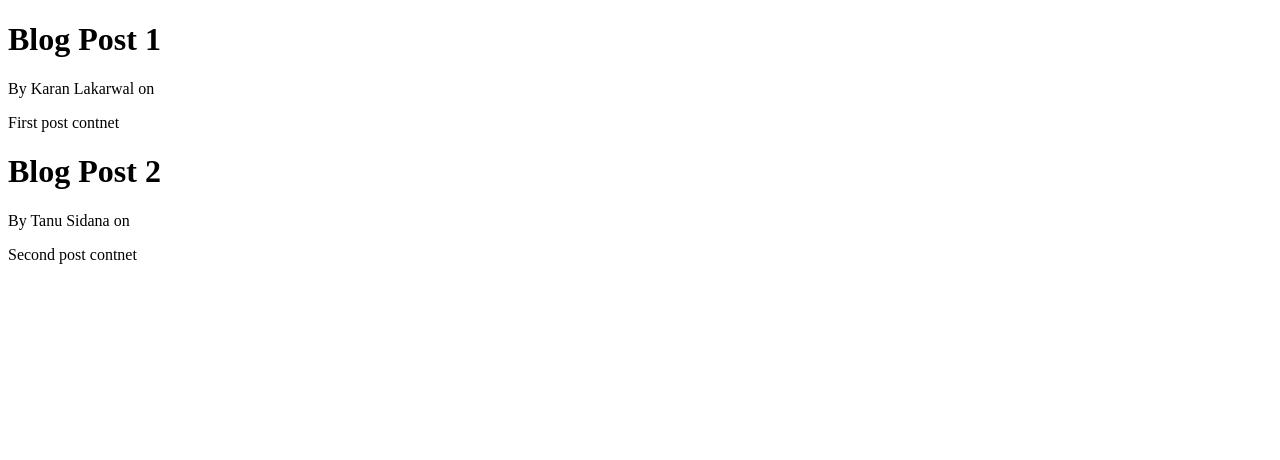
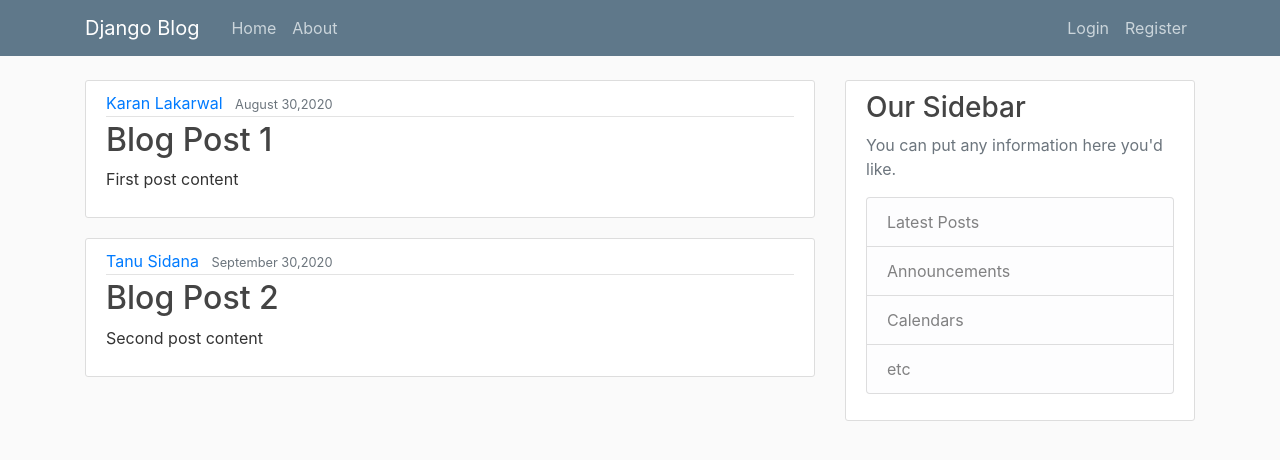
Before and after one commit to karanlakharwal5/django_blog, a Django app: page / in a window 1280 px wide. Shown: the top 460 px of the page. Run offline with Django 3.2, Linux system fonts and the light colour scheme; some libraries are stand-ins or nearby versions.

Commit message:
"used templates to render pages"

```diff
--- /dev/null
+++ b/blog/static/blog/main.css
@@ -0,0 +1,84 @@
+body {
+    background: #fafafa;
+    color: #333333;
+    margin-top: 5rem;
+  }
+
+  h1, h2, h3, h4, h5, h6 {
+    color: #444444;
+  }
+
+  ul {
+    margin: 0;
+  }
+
+  .bg-steel {
+    background-color: #5f788a;
+  }
+
+  .site-header .navbar-nav .nav-link {
+    color: #cbd5db;
+  }
+
+  .site-header .navbar-nav .nav-link:hover {
+    color: #ffffff;
+  }
+
+  .site-header .navbar-nav .nav-link.active {
+    font-weight: 500;
+  }
+
+  .content-section {
+    background: #ffffff;
+    padding: 10px 20px;
+    border: 1px solid #dddddd;
+    border-radius: 3px;
+    margin-bottom: 20px;
+  }
+
+  .article-title {
+    color: #444444;
+  }
+
+  a.article-title:hover {
+    color: #428bca;
+    text-decoration: none;
+  }
+
+  .article-content {
+    white-space: pre-line;
+  }
+
+  .article-img {
+    height: 65px;
+    width: 65px;
+    margin-right: 16px;
+  }
+
+  .article-metadata {
+    padding-bottom: 1px;
+    margin-bottom: 4px;
+    border-bottom: 1px solid #e3e3e3
+  }
+
+  .article-metadata a:hover {
+    color: #333;
+    text-decoration: none;
+  }
+
+  .article-svg {
+    width: 25px;
+    height: 25px;
+    vertical-align: middle;
+  }
+
+  .account-img {
+    height: 125px;
+    width: 125px;
+    margin-right: 20px;
+    margin-bottom: 16px;
+  }
+
+  .account-heading {
+    font-size: 2.5rem;
+  }
--- /dev/null
+++ b/blog/templates/blog/base.html
@@ -0,0 +1,70 @@
+{% load static %}
+<!DOCTYPE html>
+<html lang="en">
+<head>
+
+    <!-- Required meta tags -->
+    <meta charset="utf-8">
+    <meta name="viewport" content="width=device-width, initial-scale=1, shrink-to-fit=no">
+
+    <!-- Bootstrap CSS -->
+    <link rel="stylesheet" href="https://stackpath.bootstrapcdn.com/bootstrap/4.3.1/css/bootstrap.min.css" integrity="sha384-ggOyR0iXCbMQv3Xipma34MD+dH/1fQ784/j6cY/iJTQUOhcWr7x9JvoRxT2MZw1T" crossorigin="anonymous">
+    <link rel="stylesheet" type="text/css" href="{% static 'blog/main.css' %}">
+
+    {% if title %}
+        <title>Django Blog - {{title}}</title>
+    {% else %}
+        <title>Django Blog</title>
+    {% endif %}
+</head>
+<body>
+    <header class="site-header">
+        <nav class="navbar navbar-expand-md navbar-dark bg-steel fixed-top">
+          <div class="container">
+            <a class="navbar-brand mr-4" href="{% url 'blog-home' %}">Django Blog</a>
+            <button class="navbar-toggler" type="button" data-toggle="collapse" data-target="#navbarToggle" aria-controls="navbarToggle" aria-expanded="false" aria-label="Toggle navigation">
+            <span class="navbar-toggler-icon"></span>
+            </button>
+            <div class="collapse navbar-collapse" id="navbarToggle">
+              <div class="navbar-nav mr-auto">
+                <a class="nav-item nav-link" href="{% url 'blog-home' %}">Home</a>
+                <a class="nav-item nav-link" href="{% url 'blog-about' %}">About</a>
+              </div>
+              <!-- Navbar Right Side -->
+              <div class="navbar-nav">
+                <a class="nav-item nav-link" href="#">Login</a>
+                <a class="nav-item nav-link" href="#">Register</a>
+              </div>
+            </div>
+          </div>
+        </nav>
+    </header>
+
+    <main role="main" class="container">
+        <div class="row">
+          <div class="col-md-8">
+            {% block content %}{% endblock %}
+          </div>
+          <div class="col-md-4">
+            <div class="content-section">
+              <h3>Our Sidebar</h3>
+              <p class='text-muted'>You can put any information here you'd like.
+                <ul class="list-group">
+                  <li class="list-group-item list-group-item-light">Latest Posts</li>
+                  <li class="list-group-item list-group-item-light">Announcements</li>
+                  <li class="list-group-item list-group-item-light">Calendars</li>
+                  <li class="list-group-item list-group-item-light">etc</li>
+                </ul>
+              </p>
+            </div>
+          </div>
+        </div>
+      </main>
+
+    <!-- Optional JavaScript -->
+    <!-- jQuery first, then Popper.js, then Bootstrap JS -->
+    <script src="https://code.jquery.com/jquery-3.3.1.slim.min.js" integrity="sha384-q8i/X+965DzO0rT7abK41JStQIAqVgRVzpbzo5smXKp4YfRvH+8abtTE1Pi6jizo" crossorigin="anonymous"></script>
+    <script src="https://cdnjs.cloudflare.com/ajax/libs/popper.js/1.14.7/umd/popper.min.js" integrity="sha384-UO2eT0CpHqdSJQ6hJty5KVphtPhzWj9WO1clHTMGa3JDZwrnQq4sF86dIHNDz0W1" crossorigin="anonymous"></script>
+    <script src="https://stackpath.bootstrapcdn.com/bootstrap/4.3.1/js/bootstrap.min.js" integrity="sha384-JjSmVgyd0p3pXB1rRibZUAYoIIy6OrQ6VrjIEaFf/nJGzIxFDsf4x0xIM+B07jRM" crossorigin="anonymous"></script>
+</body>
+</html>
--- a/blog/templates/blog/home.html
+++ b/blog/templates/blog/home.html
@@ -1,13 +1,15 @@
-<!DOCTYPE html>
-<html lang="en">
-<head>
-    <title>Home</title>
-</head>
-<body>
+{% extends "blog/base.html" %}
+{% block content%}
     {% for post in posts %}
-        <h1>{{ post.title }}</h1>
-        <p> By {{ post.author }} on {{ post.data_posted }}</p>
-        <p>{{ post.content }}</p>
+    <article class="media content-section">
+        <div class="media-body">
+          <div class="article-metadata">
+            <a class="mr-2" href="#">{{ post.author }}</a>
+            <small class="text-muted">{{ post.date_posted }}</small>
+          </div>
+          <h2><a class="article-title" href="#">{{ post.title }}</a></h2>
+          <p class="article-content">{{ post.content }}</p>
+        </div>
+    </article>
     {% endfor %}
-</body>
-</html>
+{% endblock content %}
--- a/blog/views.py
+++ b/blog/views.py
@@ -5,13 +5,13 @@ posts=[
     {
         'author':'Karan Lakarwal',
         'title':'Blog Post 1',
-        'content':'First post contnet',
+        'content':'First post content',
         'date_posted':'August 30,2020'
     },
     {
         'author':'Tanu Sidana',
         'title':'Blog Post 2',
-        'content':'Second post contnet',
+        'content':'Second post content',
         'date_posted':'September 30,2020'
     }
 ]
@@ -25,4 +25,4 @@ def home(request):
 
 
 def about(request):
-    return render(request,'blog/about.html')
+    return render(request,'blog/about.html', {'title':'About'})
```
Also changed, not shown: blog/templates/blog/about.html (+3 -8 lines).
